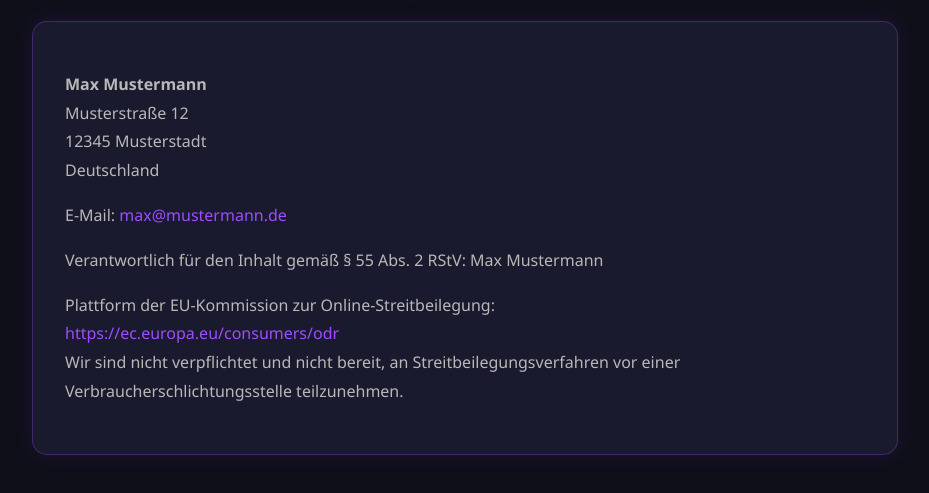
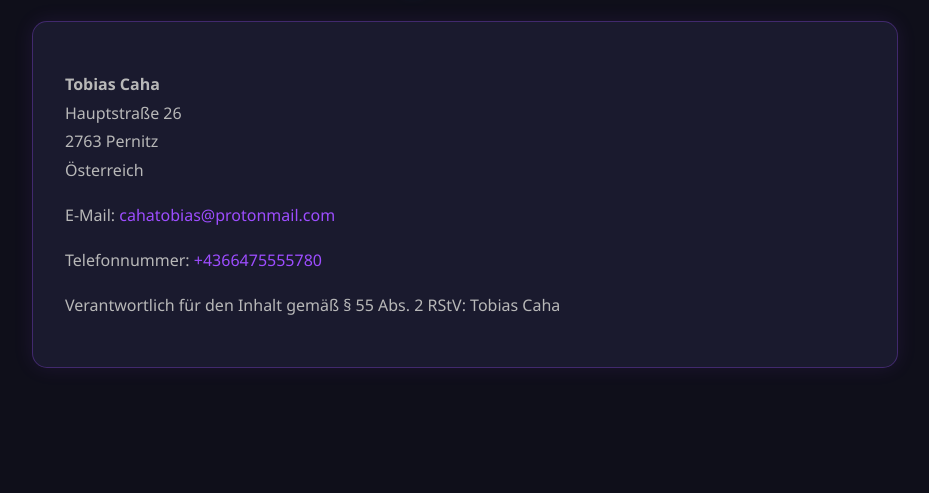
Before and after one commit to LeTobias9240011/Schul-Tabelle, a plain HTML site: page impressum.html in a window 1280 px wide. Shown: the part 125-618 px from the top of the page, without its empty margins (175-1104 px from the left). Drawn offline with Linux system fonts and the light colour scheme.

Commit message:
Add files via upload

```diff
--- a/impressum.html
+++ b/impressum.html
@@ -95,14 +95,10 @@
 <body>
   <h1>Impressum</h1>
   <div class="card" id="legal-card">
-    <p><strong>Max Mustermann</strong><br/>Musterstraße 12<br/>12345 Musterstadt<br/>Deutschland</p>
-    <p>E-Mail: <a href="mailto:max@mustermann.de">max@mustermann.de</a></p>
-    <p>Verantwortlich für den Inhalt gemäß § 55 Abs. 2 RStV: Max Mustermann</p>
-    <p>
-      Plattform der EU-Kommission zur Online-Streitbeilegung:<br/>
-      <a href="https://ec.europa.eu/consumers/odr" target="_blank">https://ec.europa.eu/consumers/odr</a><br/>
-      Wir sind nicht verpflichtet und nicht bereit, an Streitbeilegungsverfahren vor einer Verbraucherschlichtungsstelle teilzunehmen.
-    </p>
+    <p><strong>Tobias Caha</strong><br/>Hauptstraße 26<br/>2763 Pernitz<br/>Österreich</p>
+    <p>E-Mail: <a href="cahatobias@protonmail.com">cahatobias@protonmail.com</a></p>
+    <p>Telefonnummer: <a href="+4366475555780">+4366475555780</a></p>
+    <p>Verantwortlich für den Inhalt gemäß § 55 Abs. 2 RStV: Tobias Caha</p>
   </div>
 
   <script>
```
